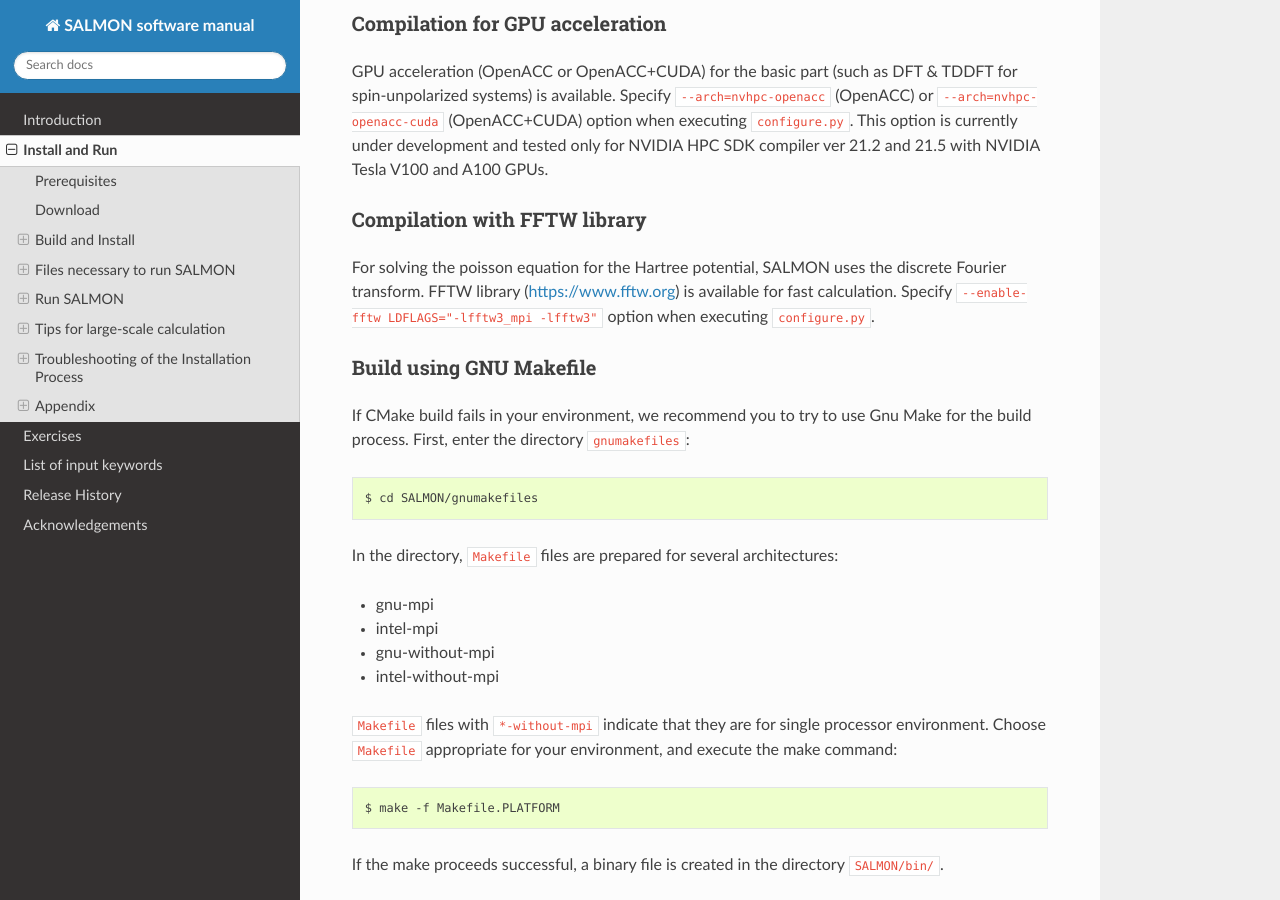
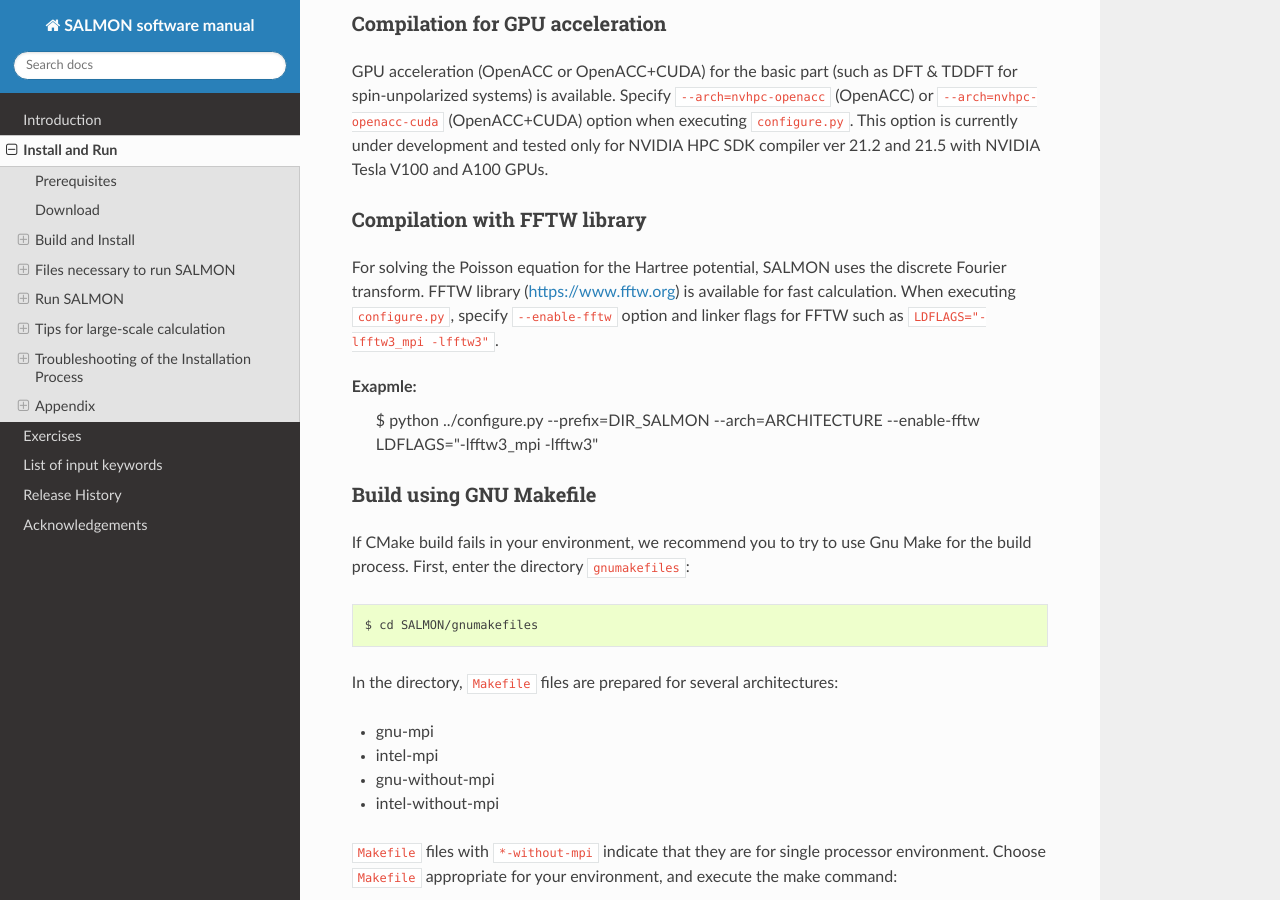
Before and after one commit to SALMON-TDDFT/SALMON-DOCS, a Sphinx documentation site: the page built from source/install_and_run.rst, in a window 1280 px wide and 900 px high, scrolled down 12320 px. Built offline with Sphinx 7.4.7 and the Read the Docs theme 2.0.0, drawn with Linux system fonts in a browser that asks for light colours; formulas are drawn with MathJax 3.

Commit message:
Update install_and_run.rst

```diff
--- a/source/install_and_run.rst
+++ b/source/install_and_run.rst
@@ -571,9 +571,12 @@
 Compilation with FFTW library
 ~~~~~~~~~~~~~~~~~~~~~~~~~~~~~
 
-For solving the poisson equation for the Hartree potential, SALMON uses the discrete Fourier transform.
+For solving the Poisson equation for the Hartree potential, SALMON uses the discrete Fourier transform.
 FFTW library (https://www.fftw.org) is available for fast calculation.
-Specify ``--enable-fftw LDFLAGS="-lfftw3_mpi -lfftw3"`` option when executing ``configure.py``.
+When executing ``configure.py``, specify ``--enable-fftw`` option and linker flags for FFTW such as ``LDFLAGS="-lfftw3_mpi -lfftw3"``.
+
+Exapmle:
+ $ python ../configure.py --prefix=DIR_SALMON --arch=ARCHITECTURE --enable-fftw LDFLAGS="-lfftw3_mpi -lfftw3"
 
 .. _build-gnu-make:
 
```
